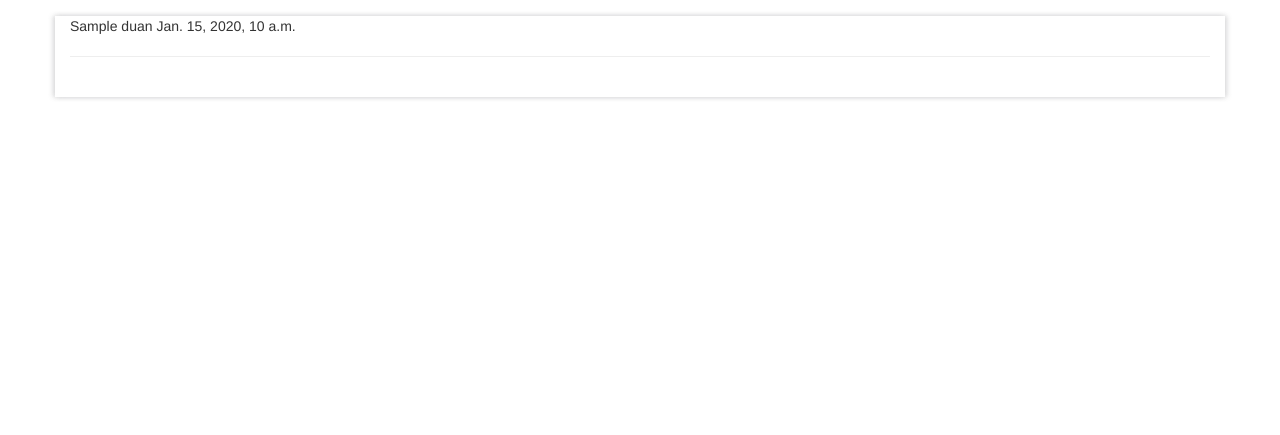
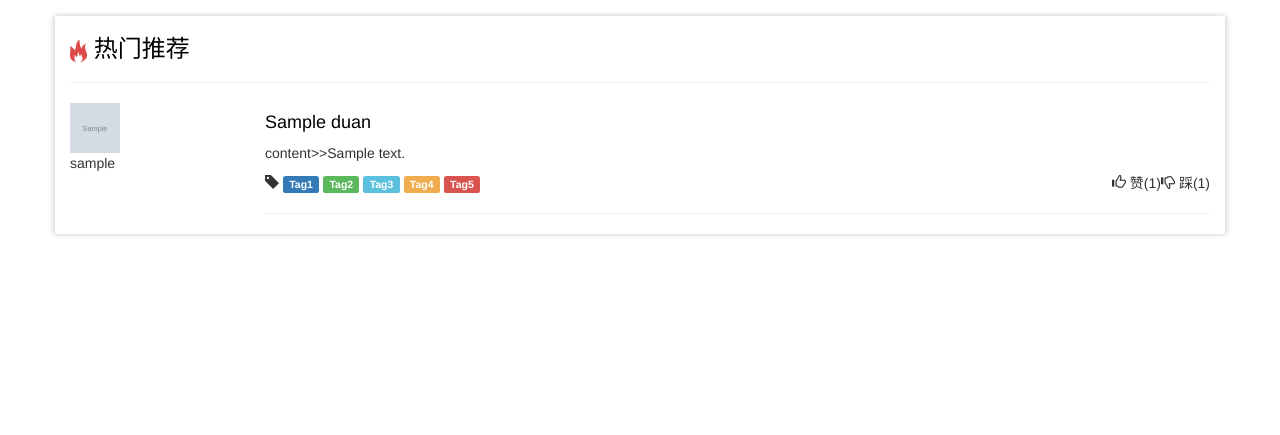
Before and after one commit to CloudDuanOrganization/CloudDuan, a Django app: page /cloudUnit/hotList/ in a window 1280 px wide. Shown: the part 54-489 px from the top of the page. Run offline with Django 3.2, Linux system fonts and the light colour scheme; tables that the repository leaves empty hold one stand-in row (values such as "Sample post"); grey boxes marked "Sample" are stand-in pictures; some libraries are stand-ins or nearby versions.

Commit message:
增加首页点击图片进入段子、增加点击热门推荐等进入更多

```diff
--- /dev/null
+++ b/CloudDuan/statics/js/list.js
@@ -0,0 +1,17 @@
+$(function(){
+	var url = document.location.toString();
+    var arrUrl = url.split("//");
+    var subUrl = arrUrl[1].split("/");
+    var listType = subUrl[2];
+
+
+    if (listType === 'hotList'){
+    	$("#listTitle").html("<img src=\"/static/images/icon－热门推荐.png\">&nbsp;热门推荐</a>")
+    }
+    if (listType === 'newestList'){
+    	$("#listTitle").html("<img src=\"/static/images/icon－新鲜段子.png\"> &nbsp;新鲜段子</a>")
+    }
+    if (listType === 'rankList'){
+    	$("#listTitle").html("<img src=\"/static/images/icon－排行榜.png\"> &nbsp;排行榜</a>")
+    }
+});
--- a/CloudDuan/templates/list.html
+++ b/CloudDuan/templates/list.html
@@ -92,10 +92,35 @@
         </div>
     </nav>
     <div class="container center-container-hx">
+        <div class="row">
+            <div class="col-md-12">
+                <h3><a class="duanlink" href="#" id="listTitle"></a></h3>
+                <hr>
+            </div>
             {%if duanList%} {% paginate duanList %} {% for entry in duanList %}
-        <p>{{ entry.title }} {{ entry.publishTime }}</p>
+            <div class="col-md-2">
+                {%if entry.hasCover%}
+                <img class="midleportrait" src="{{entry.image}}"> {%else%}
+                <img class="midleportrait" src="/uploadFiles/Duan/defaultCover/7.png"> {%endif%}
+                <p>{{entry.owner}}</p>
+            </div>
+
+            <div class="col-md-10">
+            <h4><a class="duanlink" href="{% url 'duanView' entry.id %}">{{ entry.title }}</a></h4>
+                <p> content>>{{ entry.pureContent }}</p>
+                <p><span class="glyphicon glyphicon-tag"></span>
+                    <span class="label label-primary">Tag1</span>
+                    <span class="label label-success">Tag2</span>
+                    <span class="label label-info">Tag3</span>
+                    <span class="label label-warning">Tag4</span>
+                    <span class="label label-danger">Tag5</span>
+                    <span style="float:right;"><span class="glyphicon glyphicon-thumbs-down "> </span>&nbsp;踩({{ entry.down }})</span>
+                    <span style="float:right;"><span class="glyphicon glyphicon-thumbs-up " > </span>&nbsp;赞({{ entry.up }})</span>
+                </p>
                 <hr>
-        <br> {% endfor %} {%endif%}
+            </div>
+            {% endfor %} {%endif%}
+        </div>
     </div>
     {%if duanList%} {% get_pages %}
     <nav style="text-align:center;">
@@ -143,5 +168,5 @@
 <script type="text/javascript" src="/static/js/fileinput_locale_zh.js"></script>
 <script type="text/javascript" src="/static/js/summernote.js"></script>
 <script type="text/javascript" src="/static/js/index.js"></script>
-
+<script type="text/javascript" src="/static/js/list.js"></script>
 </html>
```
Lines whose indentation alone changed are shown as unchanged.
